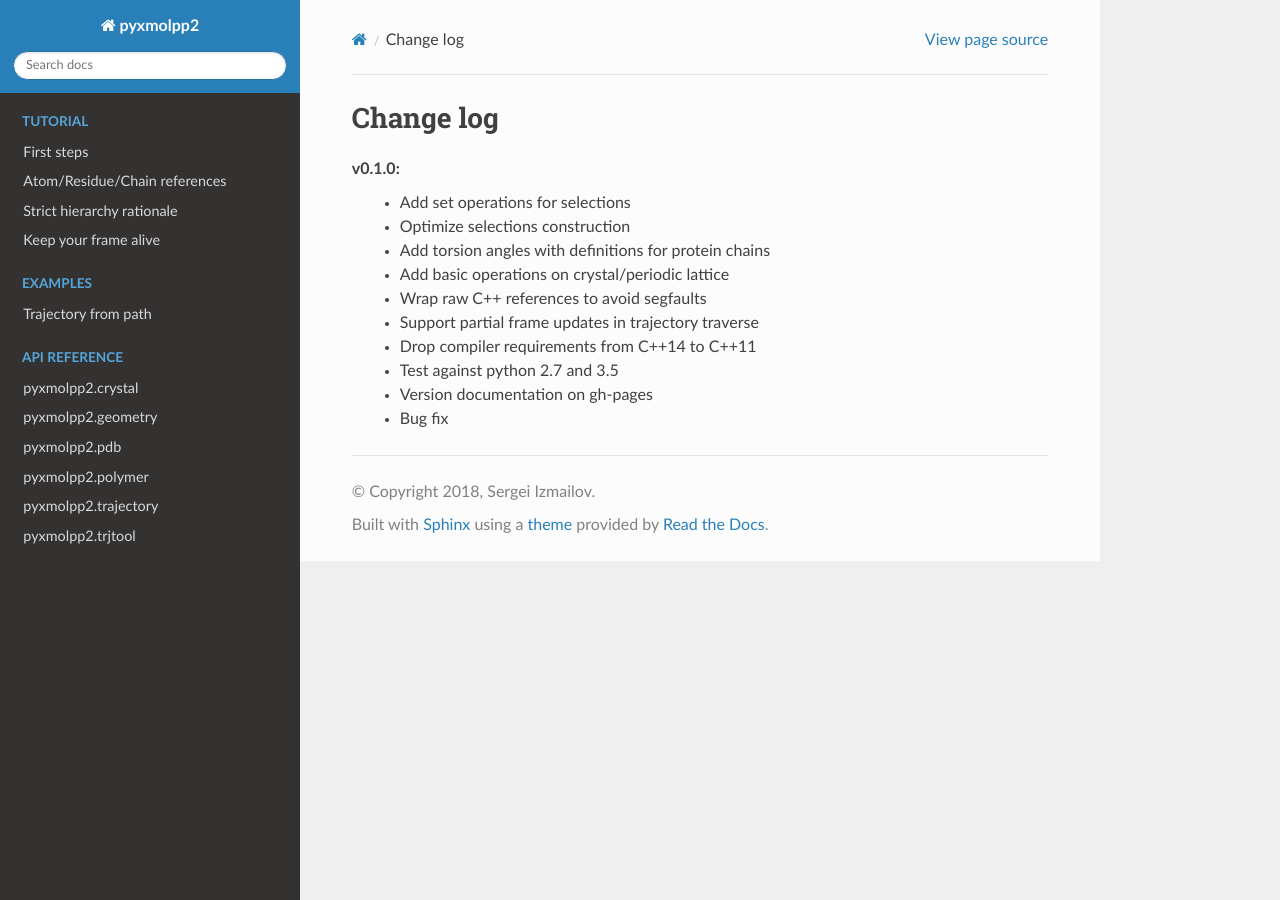
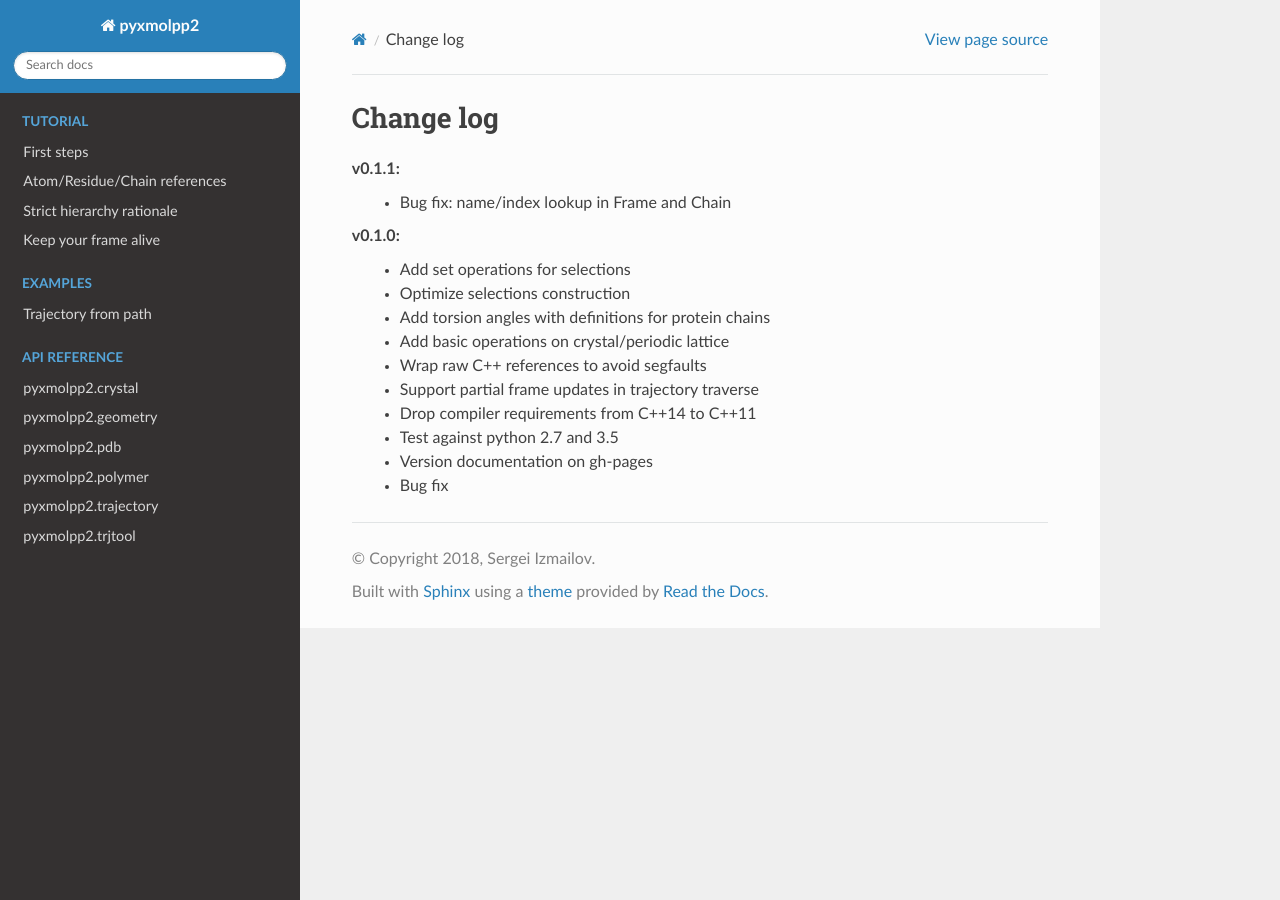
Before and after one commit to sizmailov/pyxmolpp2, a Sphinx documentation site: the page built from docs/source/changelog.rst, in a window 1280 px wide. Built offline with Sphinx 7.4.7 and the Read the Docs theme 2.0.0, drawn with Linux system fonts in a browser that asks for light colours.

Commit message:
bump version number

```diff
--- a/docs/source/changelog.rst
+++ b/docs/source/changelog.rst
@@ -1,6 +1,9 @@
 ----------
 Change log
 ----------
+
+v0.1.1:
+  - Bug fix: name/index lookup in Frame and Chain
 
 v0.1.0:
   - Add set operations for selections
```
Also changed, not shown: 1 other file.
